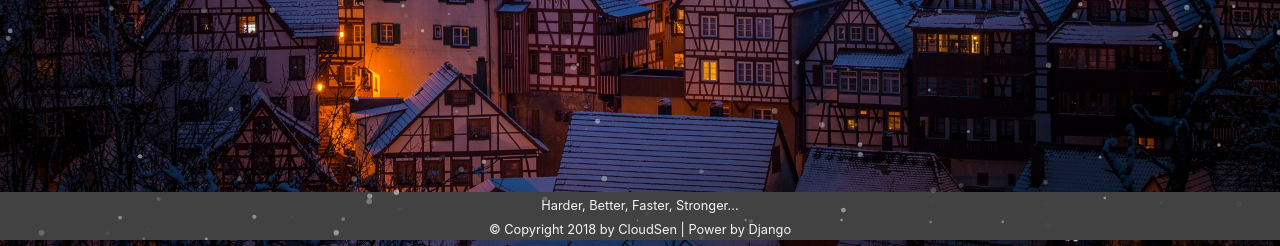
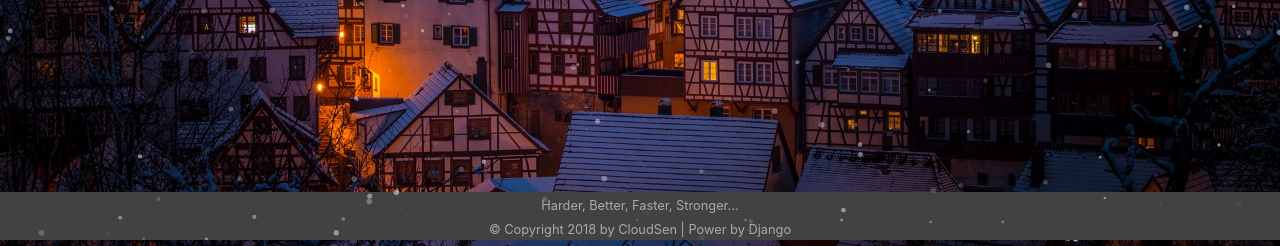
Before and after one commit to CloudSen/RedQueen, a Django app: page /cloudsen_blog/ in a window 1280 px wide. Shown: the part 560-806 px from the top of the page. Run offline with Django 3.2, Linux system fonts and the light colour scheme; some libraries are stand-ins or nearby versions.

Commit message:
Update cloudsen_blog/templates/cloudsen_blog/common-templates/footer.html
change fonts color

```diff
--- a/cloudsen_blog/templates/cloudsen_blog/common-templates/footer.html
+++ b/cloudsen_blog/templates/cloudsen_blog/common-templates/footer.html
@@ -1,4 +1,4 @@
-<footer class="container-fluid footer text-center bg-dark text-light">
+<footer class="container-fluid footer text-center bg-dark text-gray">
     <div class="row">
         <div class="col-sm-12 col-md-12">
             <small>Harder, Better, Faster, Stronger...</small>
```
